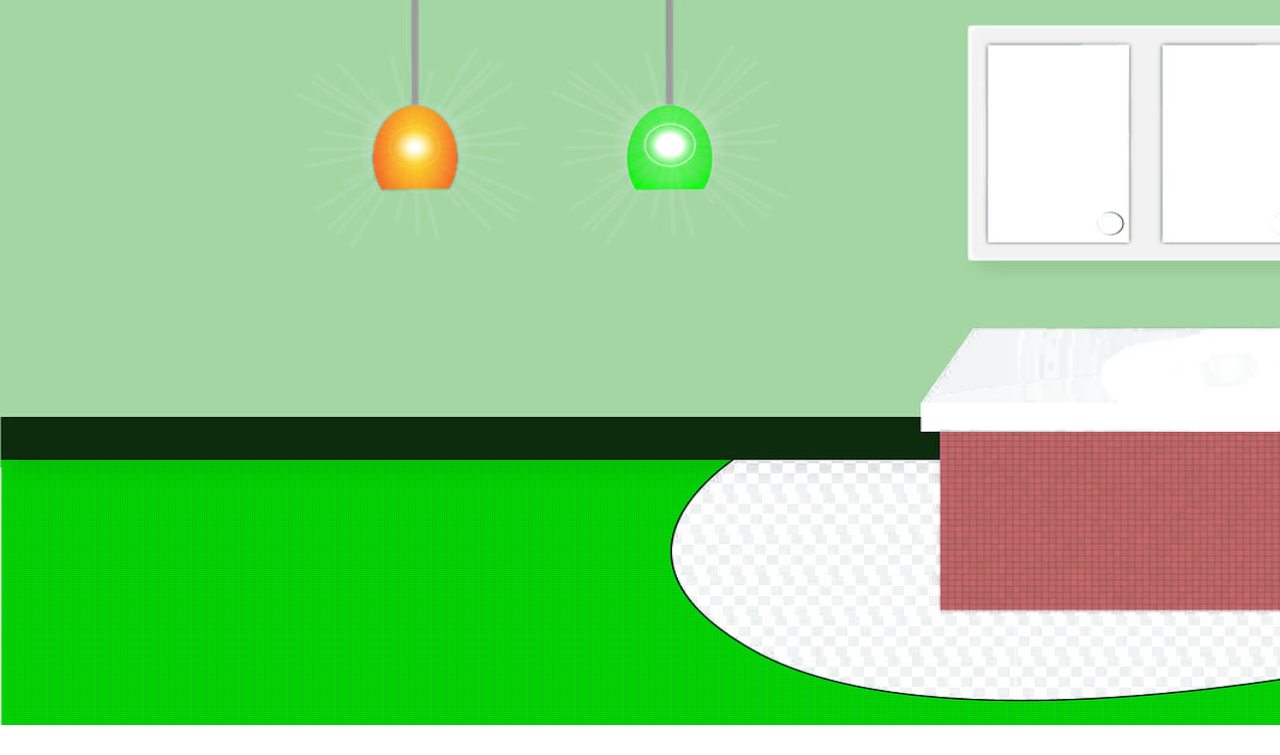
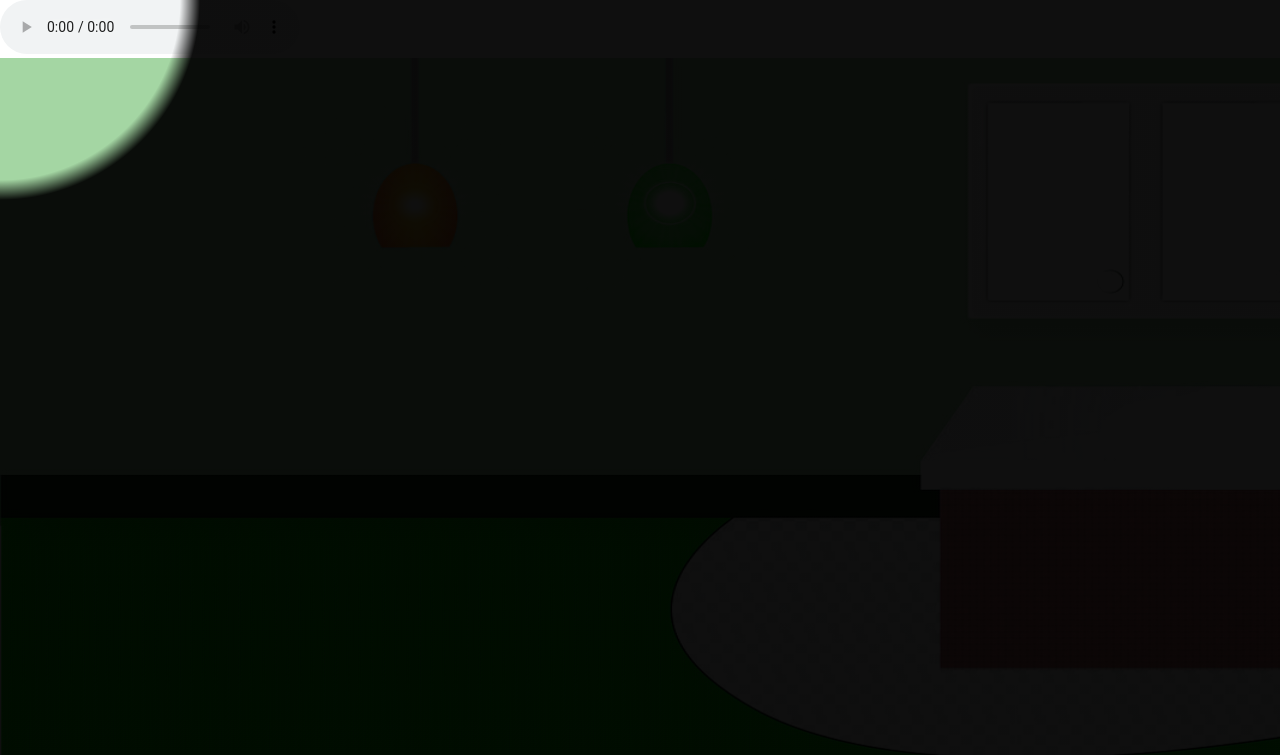
Before and after one commit to riabhatia24/SPIFIND-GSOC, a React app: page /level2 in a window 1280 px wide. Shown: the top 755 px of the page. Built offline with nearby package versions, Linux system fonts and the light colour scheme.

Commit message:
Spotlight Made Clickable

```diff
--- a/src/levels/Level2.js
+++ b/src/levels/Level2.js
@@ -10,6 +10,8 @@ import Television from '../images/level2/Television.png'
 import Wall from '../images/level2/Wall.png'
 import Pokemon from '../images/level2/Pokemon.gif'
 import Spot from './Spotlight.js'
+import ReactAudioPlayer from 'react-audio-player';
+import Music from '../audio/Level.mp3'
 
 
 
@@ -21,6 +23,7 @@ export default class Level2 extends React.Component {
 	render() {
 		return (
 				<Scene>
+				    <ReactAudioPlayer src={Music} autoPlay controls volume={1} />
 					<Sobject name={'room'} xPos={0} yPos={0}>
 						<img src={Room} height="725" width="1536" />
 					</Sobject>
@@ -45,6 +48,7 @@ export default class Level2 extends React.Component {
 					<Sobject name={'telephone'} xPos={370} yPos={300}>
 						<img src={Telephone} height="100px" />
 					</Sobject>
+					<Spot height={200} width={200} color={'rgba(0,0,0,0.94)'} />
 
 
 
--- a/src/levels/Level3.js
+++ b/src/levels/Level3.js
@@ -71,6 +71,7 @@ export default class Level3 extends React.Component {
 					<Sobject name={'brush'} xPos={1325} yPos={360}>
 						<img src={Brush} height="40" width="120" />
 					</Sobject>
+					<Spot height={200} width={200} color={'rgba(0,0,0,0.95)'} />
 
 
 
--- a/src/levels/Level4.js
+++ b/src/levels/Level4.js
@@ -53,6 +53,7 @@ export default class Level4 extends React.Component {
 					<Sobject name={'teapot'} xPos={1125} yPos={248}>
 						<img src={Spoon} height="70" width="100"/>
 					</Sobject>
+					<Spot height={200} width={200} color={'rgba(0,0,0,0.97)'} />
 
 
 
--- a/src/levels/Level5.js
+++ b/src/levels/Level5.js
@@ -51,6 +51,7 @@ export default class Level5 extends React.Component {
 					<Sobject name={'juice'} xPos={1210} yPos={380}>
 						<img src={Juice} height="110" width="80" />
 					</Sobject>
+					<Spot height={200} width={200} color={'rgba(0,0,0,0.98)'} />
 
 
 
--- a/src/levels/Spotlight.js
+++ b/src/levels/Spotlight.js
@@ -7,6 +7,11 @@ export default class Spot extends React.Component {
     this.state = { x: 0, y: 0};
   }
 
+  componentDidMount(){
+    window.addEventListener("mousemove", (e) => this._onMouseMove(e));
+
+
+   }
 
   _onMouseMove(e) {
     this.setState({ x: e.screenX , y: e.screenY });
@@ -17,7 +22,7 @@ export default class Spot extends React.Component {
   render() {
     const { x, y } = this.state;
     return (
-       <div className={'spot'} onMouseMove={this._onMouseMove.bind(this)} style={{background: `radial-gradient(${this.props.height}px ${this.props.width}px at ${x}px ${y}px , transparent 90%, ${this.props.color})`, top: '0', bottom: '0', left: '0', right: '0', position: 'absolute'}}>
+       <div className={'spot'} style={{background: `radial-gradient(${this.props.height}px ${this.props.width}px at ${x}px ${y}px , transparent 90%, ${this.props.color})`, top: '0', bottom: '0', left: '0', right: '0', position: 'absolute', pointerEvents: 'none'}}>
          </div>
     );
   }
```
